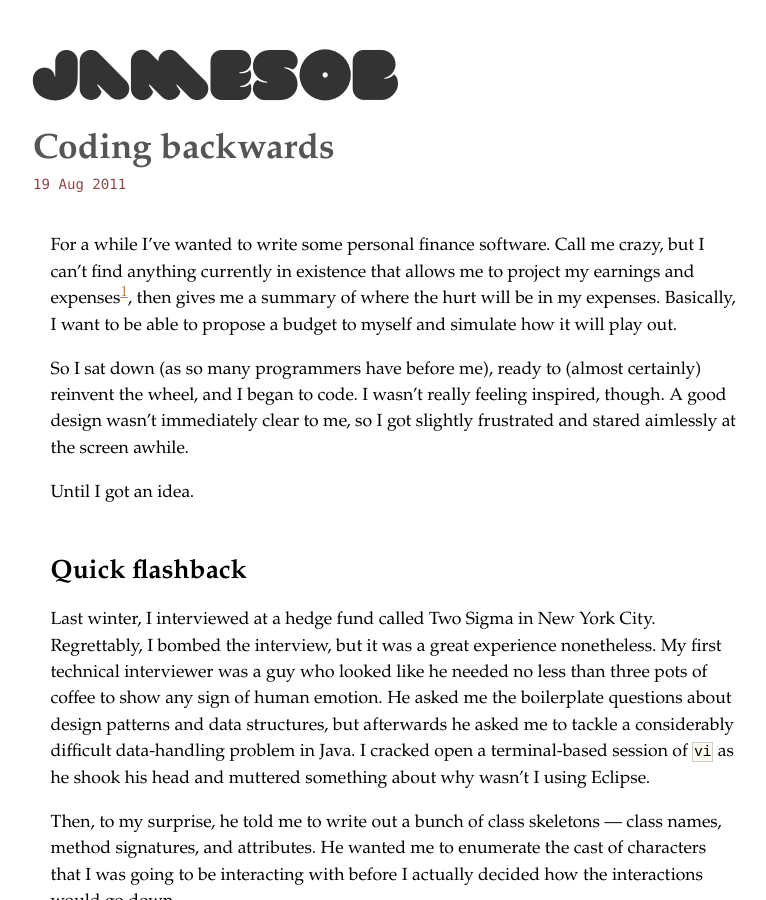
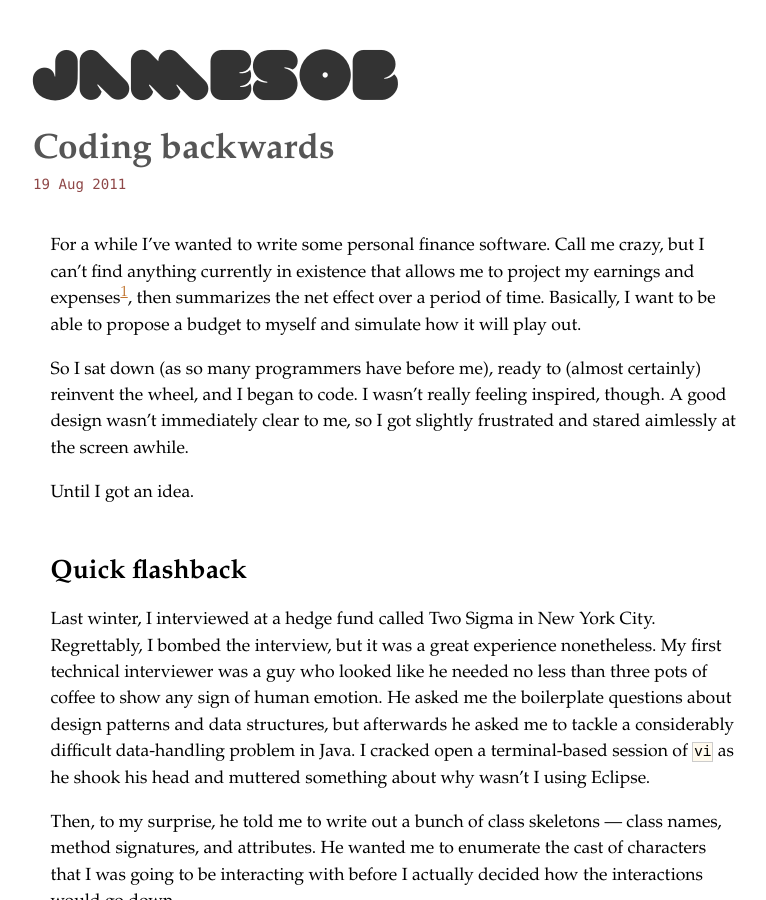
Before and after one commit to jamesob/jamesob.github.io, a Jekyll site: the page built from _posts/2011-08-19-coding-backwards.md, in a window 1280 px wide and 900 px high. Shown: the whole window, without its empty margins (255-1021 px from the left). Built offline with Jekyll 4.4.1, drawn with Linux system fonts in a browser that asks for light colours; comment, search, counter and statistics services are not loaded.

Commit message:
minor edit

```diff
--- a/_posts/2011-08-19-coding-backwards.md
+++ b/_posts/2011-08-19-coding-backwards.md
@@ -6,9 +6,9 @@ published: true
 
 For a while I've wanted to write some personal finance software. Call me crazy,
 but I can't find anything currently in existence that allows me to project my
-earnings and expenses[^1], then gives me a summary of where the hurt will be in
-my expenses. Basically, I want to be able to propose a budget to myself and
-simulate how it will play out.
+earnings and expenses[^1], then summarizes the net effect over a period of time.
+Basically, I want to be able to propose a budget to myself and simulate how it
+will play out.
 
 So I sat down (as so many programmers have before me), ready to (almost
 certainly) reinvent the wheel, and I began to code. I wasn't really feeling
```
